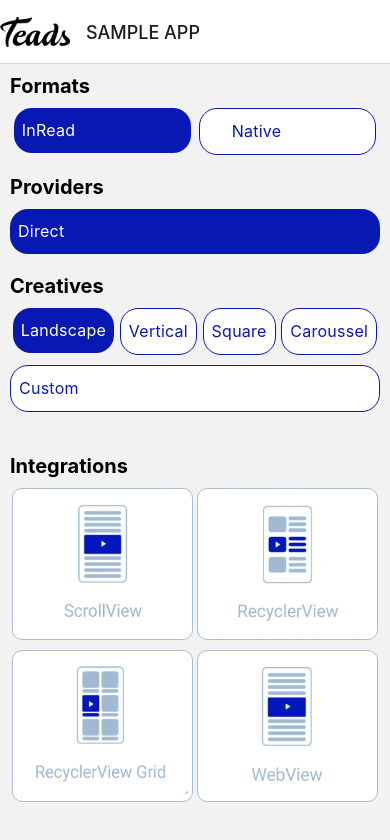
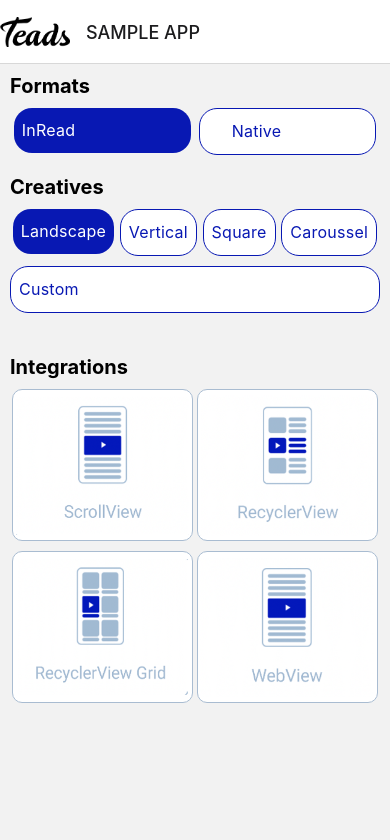
Before and after one commit to teads/TeadsSDK-ReactNative, a React Native app: screen / in a window 390 px wide. Shown: the top 840 px of the page. Built offline with nearby package versions, Linux system fonts and the light colour scheme.

Commit message:
update: remove Providers menu

```diff
--- a/App.js
+++ b/App.js
@@ -24,8 +24,8 @@
         {/* Component List Of Formats */}
         <ListFormats />
 
-        {/* List Of Providers */}
-        <ListProviders />
+        {/* List Of Providers decomment if you need different providers */}
+        {/*<ListProviders />*/}
 
         {/* List Of choice for Creatives with selector using the State */}
         <ListCreatives
```
